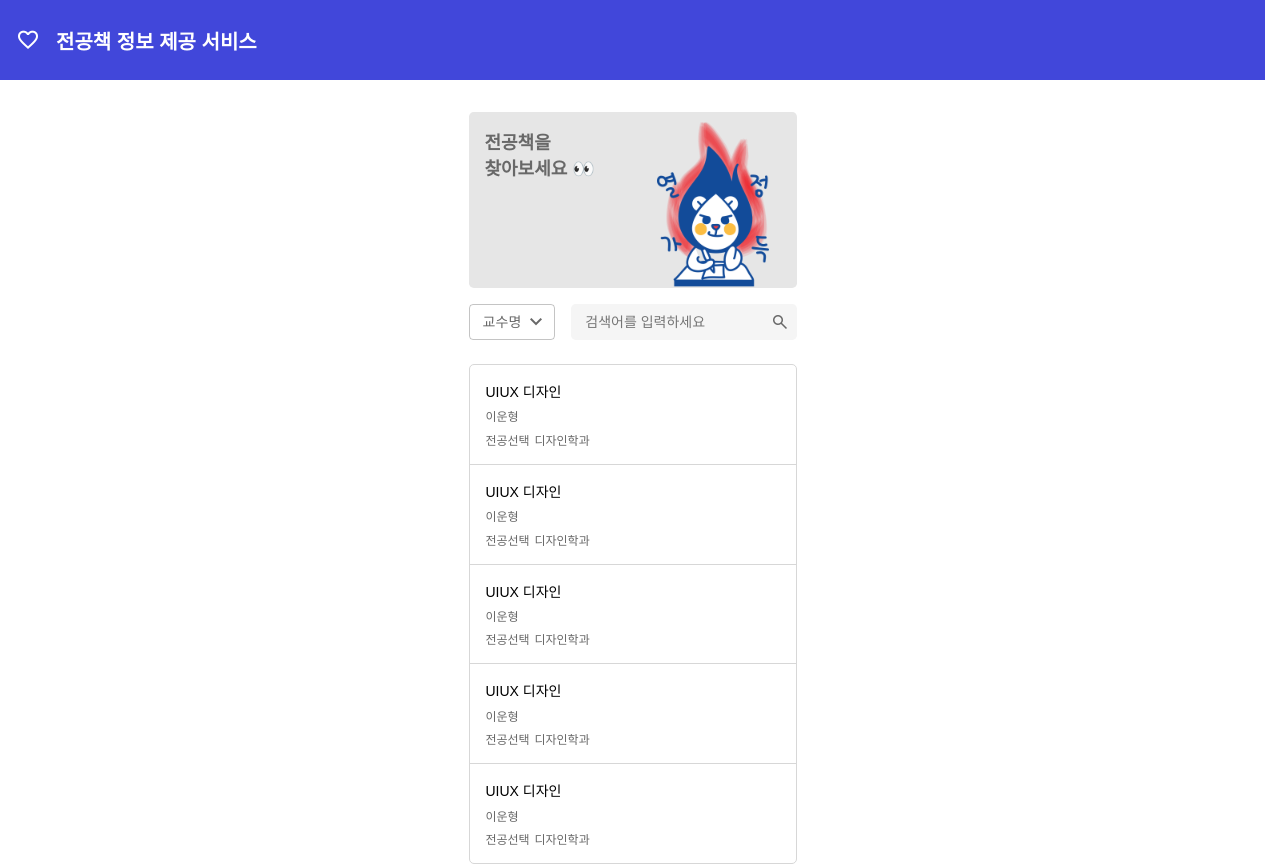
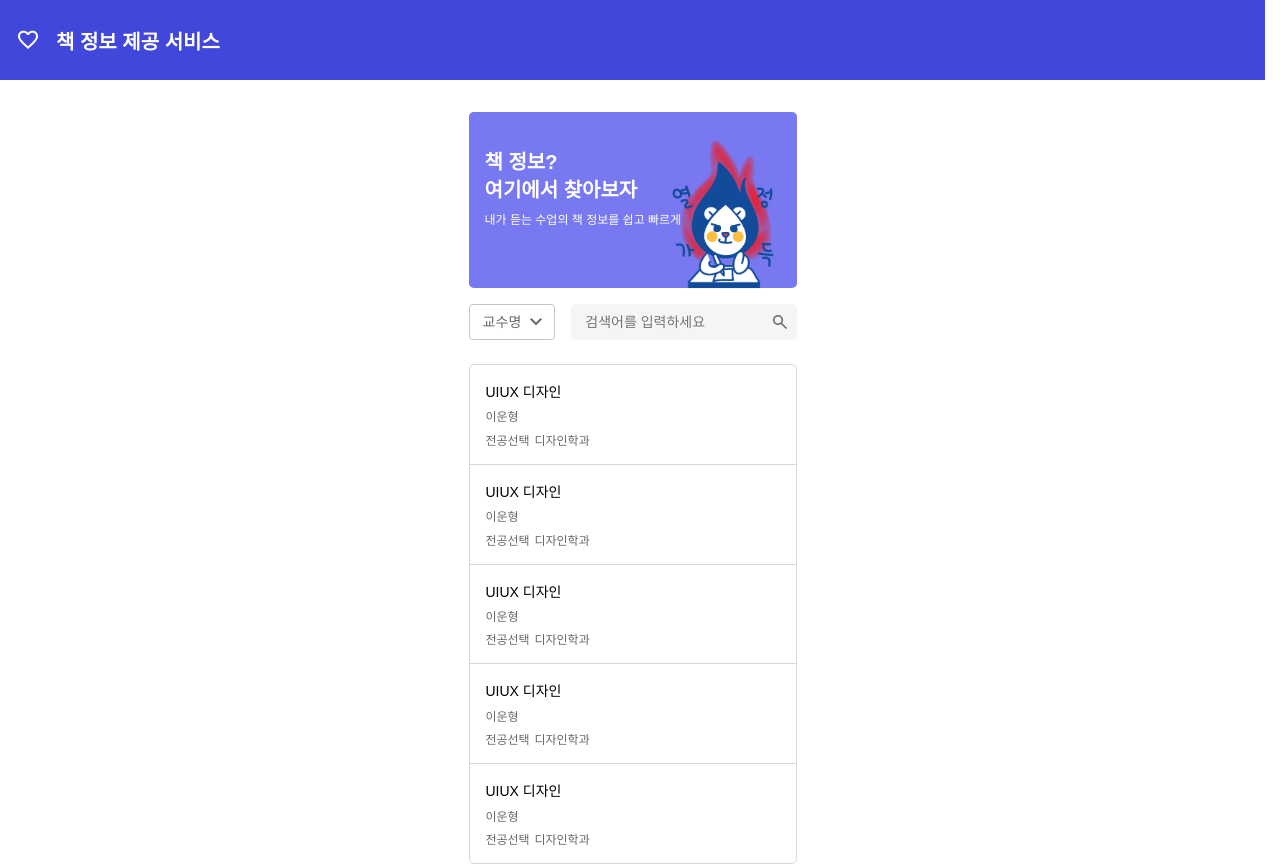
Before and after one commit to haryung-lee/winter-project-booking-fe, a Next.js app: page / in a window 1280 px wide. Shown: the top 865 px of the page. Built offline with nearby package versions, Linux system fonts and the light colour scheme; a web font is replaced by a local one.

Commit message:
feat: fix banner

```diff
--- a/components/common/footer/Footer.tsx
+++ b/components/common/footer/Footer.tsx
@@ -15,7 +15,7 @@ export default Footer;
 
 const Container = styled.footer`
   height: 6rem;
-  background-color: ${theme.primary.blue};
+  background-color: ${theme.primary.blue100};
   color: ${theme.text.white};
   display: flex;
   align-items: center;
--- a/components/common/header/Header.tsx
+++ b/components/common/header/Header.tsx
@@ -10,7 +10,7 @@ const Header = () => {
       <Link href="/">
         <LogoContainer>
           <span className="material-symbols-outlined">favorite</span>
-          <Title>전공책 정보 제공 서비스</Title>
+          <Title>책 정보 제공 서비스</Title>
         </LogoContainer>
       </Link>
     </Container>
@@ -20,7 +20,7 @@ const Header = () => {
 export default Header;
 
 const Container = styled.header`
-  background-color: ${theme.primary.blue};
+  background-color: ${theme.primary.blue100};
   height: 5rem;
   color: ${theme.text.white};
   display: flex;
--- a/components/home/Home.tsx
+++ b/components/home/Home.tsx
@@ -44,15 +44,16 @@ const Home = () => {
     <Container>
       <Main>
         <Banner>
-          전공책을
+          책 정보?
           <br />
-          찾아보세요 👀
+          여기에서 찾아보자
+          <Description>내가 듣는 수업의 책 정보를 쉽고 빠르게</Description>
           <Image
             priority={true}
             src="/images/banner.png"
             alt="banner"
-            width="200"
-            height="200"
+            width="180"
+            height="180"
             style={{
               position: "absolute",
               right: "-1rem",
@@ -119,15 +120,31 @@ const Main = styled.main`
 const Banner = styled.div`
   position: relative;
   height: 11rem;
-  background-color: ${theme.primary.grey200};
+  background-color: ${theme.primary.blue80};
   display: flex;
+  flex-direction: column;
   justify-content: flex-start;
   align-items: flex-start;
-  color: ${theme.primary.grey400};
-  padding: 1rem;
+  color: ${theme.text.white};
+  padding: 2.25rem 6.4rem 1rem 1rem;
   border-radius: 0.3rem;
-  font-size: ${theme.fontSize.lg};
+  font-size: ${theme.fontSize.xl};
   font-weight: 600;
+  line-height: 1.4;
+  @media screen and (max-width: ${theme.breakPoint.mobile}) {
+    font-size: ${theme.fontSize.md};
+    padding: 2rem 7rem 1rem 1rem;
+  }
+`;
+
+const Description = styled.p`
+  font-size: ${theme.fontSize.xs};
+  font-weight: 400;
+  margin-top: 0.5rem;
+  @media screen and (max-width: ${theme.breakPoint.mobile}) {
+    font-size: ${theme.fontSize.xxs};
+    margin-top: 0.3rem;
+  }
 `;
 
 const SearchContainer = styled.div`
@@ -153,7 +170,7 @@ const InputContainer = styled.div<{ isFocus: boolean }>`
 
   ${({ isFocus }) =>
     isFocus &&
-    `border: 2px solid ${theme.primary.blue};
+    `border: 2px solid ${theme.primary.blue100};
     padding: 0.375rem 0.3rem 0.375rem 0.7rem;`}
   &:hover {
     background-color: ${theme.primary.grey200};
--- a/styles/theme/index.ts
+++ b/styles/theme/index.ts
@@ -3,6 +3,8 @@ const palette = {
   black: "#000",
   blue: {
     primary: "#4147DA",
+    80: "#7879F1",
+    60: "#A5A6F6",
   },
   red: {
     primary: "#EE5D5D",
@@ -13,23 +15,20 @@ const palette = {
     300: "#D7D7D7",
     400: "#686868",
   },
-  iris: {
-    primary: "#5D5FEF"
-  },
-
 };
 
 const theme = {
   primary: {
     white: palette.white,
     black: palette.black,
-    blue: palette.blue.primary,
+    blue100: palette.blue.primary,
+    blue80: palette.blue[80],
+    blue60: palette.blue[60],
     red: palette.red.primary,
     grey100: palette.grey[100],
     grey200: palette.grey[200],
     grey300: palette.grey[300],
     grey400: palette.grey[400],
-    iris:palette.iris.primary,
   },
   text: {
     white: palette.white,
```
